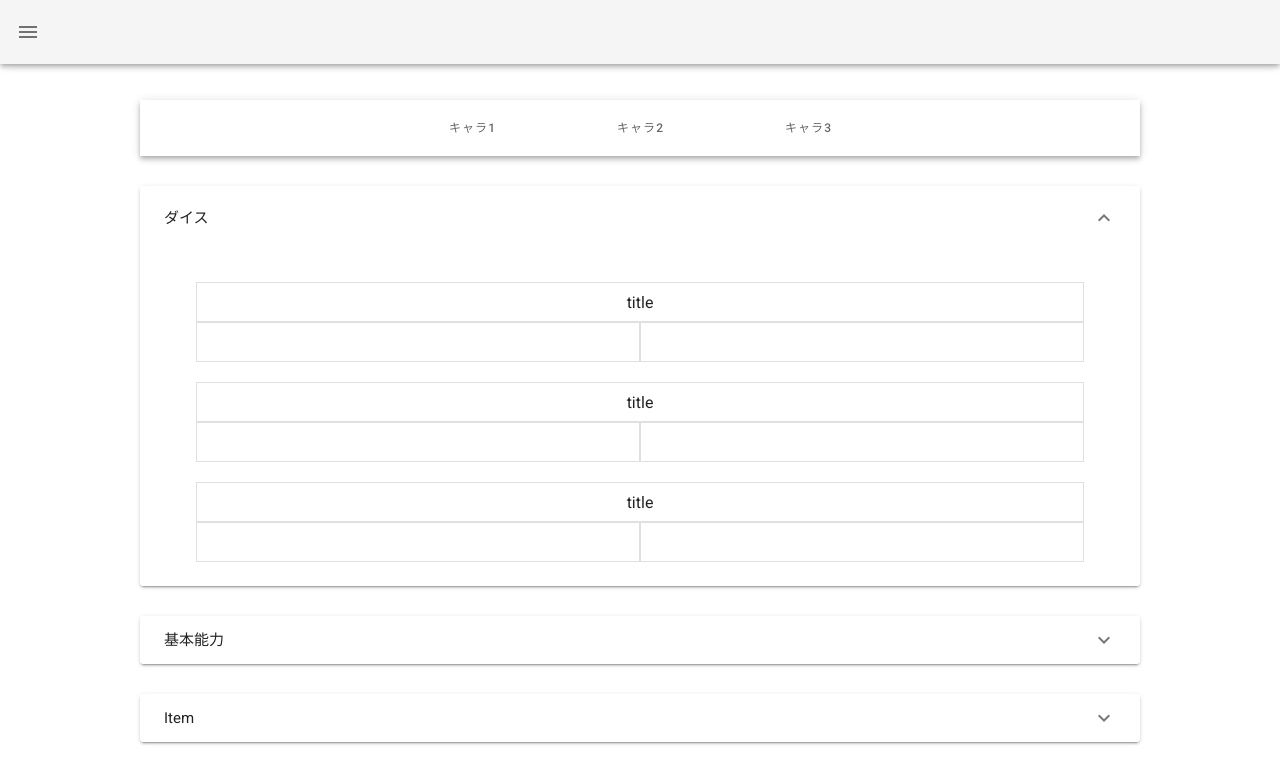
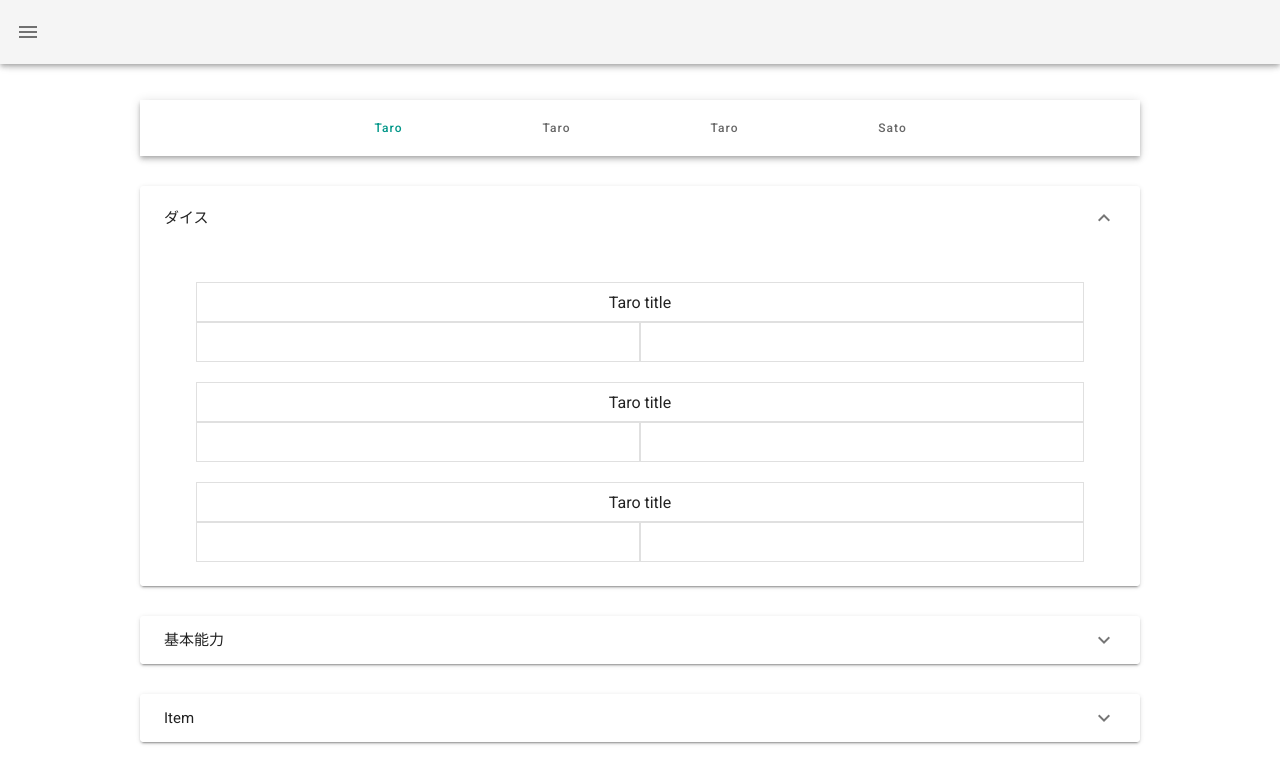
Before and after one commit to cotton-alta/TrpgTool, a Nuxt app in the folder client/: page / in a window 1280 px wide. Both pictures are taken after a click on the button "ダイス". Shown: the top 784 px of the page. Built offline with nearby package versions, Linux system fonts and the light colour scheme.

Commit message:
[add]仮ユーザーデータの追加
トップページで渡す仮ユーザーデータを用意しました。

```diff
--- a/client/components/ui/AbilityCard.vue
+++ b/client/components/ui/AbilityCard.vue
@@ -8,6 +8,7 @@
           outlined
           tile
         >
+          {{ data.name }}
           title
         </v-card>
         <v-row no-gutters>
@@ -39,7 +40,7 @@
 
 <script>
 export default {
-
+  props: ["data"]
 }
 </script>
 
--- a/client/pages/index.vue
+++ b/client/pages/index.vue
@@ -3,23 +3,17 @@
     <v-app>
     <div class="content-wrapper">
       <v-bottom-navigation
-        :value="activeBtn"
+        :value="current"
         grow
         color="teal"
       >
-        <v-btn>
-          <span>キャラ1</span>
+        <v-btn
+          v-for="data in datas"
+          :key="data.id"
+          @click="changeCharacter(data)"
+        >
+          <span>{{ data.name }}</span>
           <!-- <v-icon>mdi-history</v-icon> -->
-        </v-btn>
-
-        <v-btn>
-          <span>キャラ2</span>
-          <!-- <v-icon>mdi-heart</v-icon> -->
-        </v-btn>
-
-        <v-btn>
-          <span>キャラ3</span>
-          <!-- <v-icon>mdi-map-marker</v-icon> -->
         </v-btn>
       </v-bottom-navigation>
       <v-expansion-panels
@@ -29,9 +23,9 @@
         <v-expansion-panel>
           <v-expansion-panel-header>ダイス</v-expansion-panel-header>
           <v-expansion-panel-content>
-            <AbilityCard />
-            <AbilityCard />
-            <AbilityCard />
+            <AbilityCard :data="current"/>
+            <AbilityCard :data="current"/>
+            <AbilityCard :data="current"/>
           </v-expansion-panel-content>
         </v-expansion-panel>
       </v-expansion-panels>
@@ -73,6 +67,33 @@ import AbilityCard from "~/components/ui/AbilityCard";
 export default {
   components: {
     AbilityCard
+  },
+  data() {
+    return {
+      current: {
+        name: "Taro"
+      },
+      datas: [
+        {
+          name: "Taro"
+        },
+        {
+          name: "Taro"
+        },
+        {
+          name: "Taro"
+        },
+        {
+          name: "Sato"
+        }
+      ]
+    }
+  },
+  methods: {
+    changeCharacter: function(data) {
+      this.current = data
+      console.log(this.current)
+    }
   }
 }
 </script>
```
